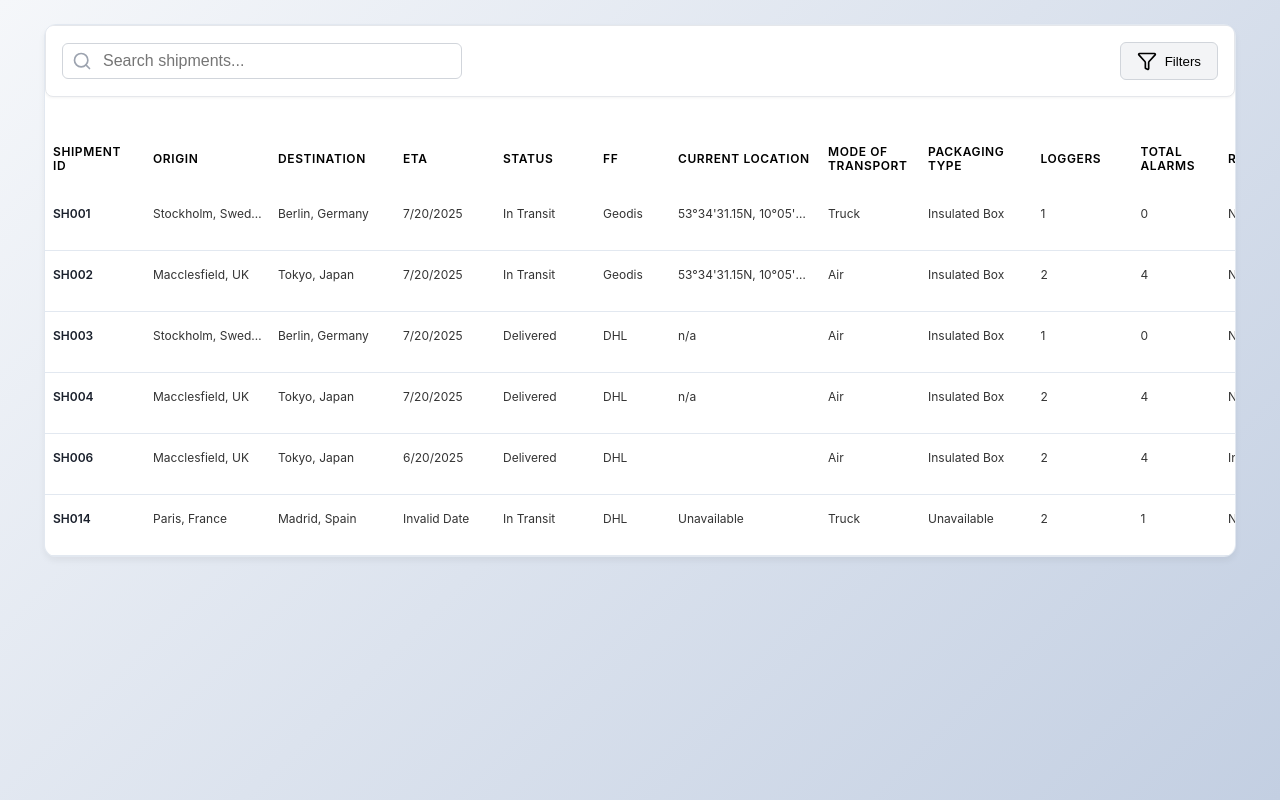
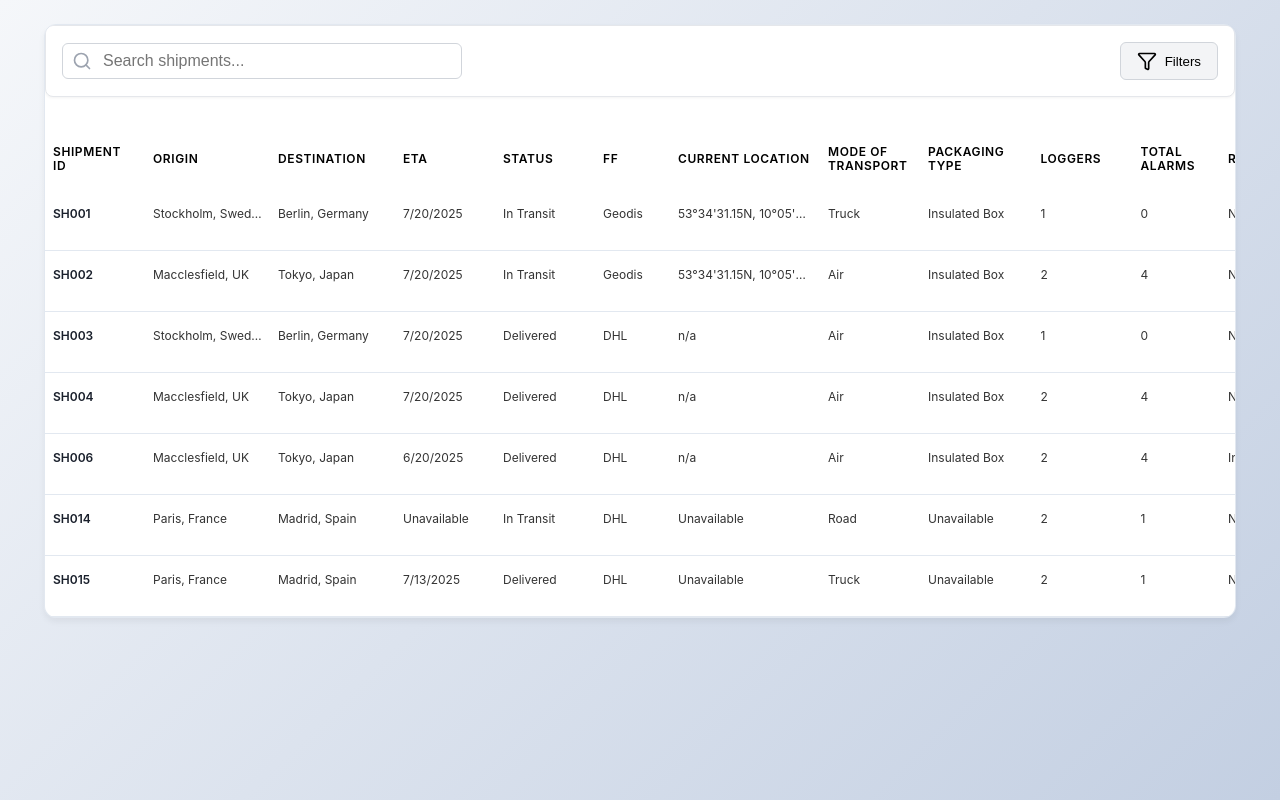
Before and after one commit to abrunoTSS/ShipmentOverviewPrototype, a React (Vite) app: page / in a window 1280 px wide. Built offline with nearby package versions, Linux system fonts and the light colour scheme.

Commit message:
working code

```diff
--- a/src/components/LoggerDashboard.tsx
+++ b/src/components/LoggerDashboard.tsx
@@ -24,15 +24,31 @@ const LoggerDashboard: React.FC<LoggerDashboardProps> = ({ shipment, logger, isO
       <div className={`milestone-dot ${milestone.status.toLowerCase()}`} />
       <div className="milestone-content">
         <p className="milestone-location">{milestone.location}</p>
+        {/* For SH014 and SH015, don't show the grey boxes with extra details */}
+        {!(shipment.shipmentId === "SH014" || shipment.shipmentId === "SH015") && (
           <div className="milestone-extra-details">
-          <p><strong>Arrival Time:</strong> {milestone.arrivalTime ? new Date(milestone.arrivalTime).toLocaleString() : 'N/A'}</p>
+            {/* Only show arrival time if it exists and is not N/A */}
+            {milestone.arrivalTime && milestone.arrivalTime !== 'N/A' && (
+              <p><strong>Arrival Time:</strong> {new Date(milestone.arrivalTime).toLocaleString()}</p>
+            )}
+            {/* Only show departed time if it exists */}
             {milestone.departedTime && (
-            <p><strong>Departed Time:</strong> {milestone.departedTime ? new Date(milestone.departedTime).toLocaleString() : 'N/A'}</p>
+              <p><strong>Departed Time:</strong> {new Date(milestone.departedTime).toLocaleString()}</p>
             )}
+            {/* Only show status if it's not Alert */}
+            {milestone.status && milestone.status !== 'Alert' && (
               <p><strong>Status:</strong> {milestone.status}</p>
+            )}
+            {/* Only show transport if transportMode and vehicleNumber exist and are not empty */}
+            {milestone.transportMode && milestone.vehicleNumber && milestone.transportMode !== '' && milestone.vehicleNumber !== '' && (
               <p><strong>Transport:</strong> {milestone.transportMode} ({milestone.vehicleNumber})</p>
+            )}
+            {/* Only show weather if it exists and is not empty */}
+            {milestone.weatherConditions && milestone.weatherConditions !== '' && (
               <p><strong>Weather:</strong> {milestone.weatherConditions}</p>
+            )}
           </div>
+        )}
         {milestone.excursion && (
           <div className="excursion-details">
             <p><strong>Temperature Event:</strong></p>
@@ -78,17 +94,30 @@ const LoggerDashboard: React.FC<LoggerDashboardProps> = ({ shipment, logger, isO
                 <span className="info-label">Destination</span>
                 <span className="info-value">{shipment.destination}</span>
               </div>
+              {/* Only show status for shipments without error messages */}
+              {shipment.shipmentId !== "SH014" && shipment.shipmentId !== "SH015" && (
                 <div className="info-item">
                   <span className="info-label">Status</span>
                   <span className="info-value">{shipment.status}</span>
                 </div>
+              )}
+
             </div>
 
-            {/* Shipment Current Milestone Timeline - Only for In Transit shipments */}
-            {shipment.status === 'In Transit' && (
+            {/* Error message for shipments with missing milestone data */}
+            {(shipment.shipmentId === "SH014" || shipment.shipmentId === "SH015") && (
+              <div className="milestone-error" style={{ marginTop: '15px', width: '100%' }}>
+                <p className="error-message">Unable to get milestone data from {shipment.freightForwarder}. Please check if the shipment ID is correct.</p>
+              </div>
+            )}
+
+            {/* Shipment Current Milestone Timeline - Only for In Transit shipments with milestone data */}
+            {shipment.status === 'In Transit' &&
+             !(shipment.shipmentId === "SH014" || shipment.shipmentId === "SH015") &&
+             shipment.shipmentCurrentMilestone &&
+             shipment.shipmentCurrentMilestone.length > 0 && (
               <div className="shipment-milestone-container">
                 <h4 className="milestone-subtitle">Current Lane</h4>
-                {shipment.shipmentCurrentMilestone && shipment.shipmentCurrentMilestone.length > 0 ? (
                 <div className="milestone-timeline">
                   {shipment.shipmentCurrentMilestone.map((milestone, index) => (
                     <div className="milestone-item" key={index}>
@@ -103,11 +132,6 @@ const LoggerDashboard: React.FC<LoggerDashboardProps> = ({ shipment, logger, isO
                     </div>
                   ))}
                 </div>
-                ) : (
-                  <div className="milestone-error">
-                    <p className="error-message">Unable to get milestone data. Please check if the shipment number is correct and correct it if possible.</p>
-                  </div>
-                )}
               </div>
             )}
           </div>
@@ -139,13 +163,13 @@ const LoggerDashboard: React.FC<LoggerDashboardProps> = ({ shipment, logger, isO
                 <span className="info-label">Start Delay</span>
                 <span className="info-value">{logger.startDelay || '0 minute'}</span>
               </div>
-              {logger.temperature && logger.temperature !== 'N/A' && (
+              {logger.temperature && logger.temperature !== 'N/A' && logger.loggerType !== 'Web Logger 2' && (
                 <div className="info-item">
                   <span className="info-label">Temperature</span>
                   <span className="info-value">{logger.temperature}</span>
                 </div>
               )}
-              {logger.humidity && logger.humidity !== 'N/A' && (
+              {logger.humidity && logger.humidity !== 'N/A' && logger.loggerType !== 'Web Logger 2' && (
                 <div className="info-item">
                   <span className="info-label">Humidity</span>
                   <span className="info-value">{logger.humidity}</span>
--- a/src/components/LoggerTable.tsx
+++ b/src/components/LoggerTable.tsx
@@ -81,13 +81,21 @@ export function LoggerTable({ loggers, onLoggerClick, selectedLoggerId }: Logger
       id: 'temperature',
       header: 'Temp',
       accessorKey: 'temperature',
-      cell: ({ getValue }) => getValue() as string || 'N/A',
+      cell: ({ row }) => {
+        // Don't show temperature for Web Logger 2 type loggers
+        if (row.original.loggerType === 'Web Logger 2') return 'N/A';
+        return row.original.temperature || 'N/A';
+      },
     },
     {
       id: 'humidity',
       header: 'Humidity',
       accessorKey: 'humidity',
-      cell: ({ getValue }) => getValue() as string || 'N/A',
+      cell: ({ row }) => {
+        // Don't show humidity for Web Logger 2 type loggers
+        if (row.original.loggerType === 'Web Logger 2') return 'N/A';
+        return row.original.humidity || 'N/A';
+      },
     },
     {
       id: 'alarms',
--- a/src/components/ShipmentTable.tsx
+++ b/src/components/ShipmentTable.tsx
@@ -132,7 +132,13 @@ export function ShipmentTable({ shipments, expandedRow, onRowClick, onLoggerClic
       accessorKey: 'eta',
       cell: ({ getValue }) => {
         const eta = getValue() as string | null;
-        return eta ? new Date(eta).toLocaleDateString() : 'N/A';
+        // Check if eta is a valid date string or a special value like "Unavailable"
+        if (!eta) return 'N/A';
+        if (eta === 'Unavailable') return 'Unavailable';
+
+        // Try to parse as date, but handle invalid dates gracefully
+        const date = new Date(eta);
+        return isNaN(date.getTime()) ? eta : date.toLocaleDateString();
       },
     },
     {
@@ -262,10 +268,13 @@ export function ShipmentTable({ shipments, expandedRow, onRowClick, onLoggerClic
                 <tr className="nested-row">
                   <td colSpan={columns.length} className="nested-table-container">
                     <LoggerTable
-                      loggers={row.original.loggerData}
+                      loggers={row.original.loggerData.map(logger => ({
+                        ...logger,
+                        shipmentStatus: row.original.status,
+                        shipmentEta: row.original.eta
+                      }))}
                       onLoggerClick={(logger) => onLoggerClick(row.original, logger)}
                       selectedLoggerId={selectedLoggerId}
-
                     />
                   </td>
                 </tr>
--- a/src/data/Shipments.ts
+++ b/src/data/Shipments.ts
@@ -624,6 +624,7 @@ export const shipments: Shipment[] = [
         eta: "2025-06-20",
         status: "Delivered",
         freightForwarder: "DHL",
+        currentLocation: "n/a",
         modeOfTransport: "Air",
         packagingType: "Insulated Box",
         alarms: 4,
@@ -876,7 +877,7 @@ export const shipments: Shipment[] = [
         loggers: 2,
         freightForwarder: "DHL",
         currentLocation: "Unavailable",
-        modeOfTransport: "Truck",
+        modeOfTransport: "Road",
         packagingType: "Unavailable",
         alarms: 1,
         totalAlarms: 1,
@@ -922,5 +923,118 @@ export const shipments: Shipment[] = [
             }
           },
         ]
+      },
+      {
+        shipmentId: "SH015",
+        origin: "Paris, France",
+        destination: "Madrid, Spain",
+        eta: "2025-07-13",
+        status: "Delivered",
+        loggers: 2,
+        freightForwarder: "DHL",
+        currentLocation: "Unavailable",
+        modeOfTransport: "Truck",
+        packagingType: "Unavailable",
+        alarms: 1,
+        totalAlarms: 1,
+        events: 0,
+        rcas: "Not Started",
+        shipmentCurrentMilestone: [],
+        loggerData: [
+          {
+            loggerId: "WB-1015A",
+            loggerType: "Web Logger 2",
+            loggerStarted: "2025-07-10T08:00:00Z",
+            loggerEnded: "2025-07-13T08:00:00Z",
+            temperature: "N/A",
+            humidity: "N/A",
+            alarms: [
+              {
+                alarmId: 1,
+                alarmType: "temperature",
+                errorMessage: "Unable to get milestone data from FF",
+                excursionMilestones: [
+                  {
+                    location: "48.8566° N, 2.3522° E",
+                    status: "Completed",
+                    excursion: null
+                  },
+                  {
+                    location: "45.7640° N, 4.8357° E",
+                    status: "Alert",
+                    excursion: {
+                      highest: "25°C",
+                      lowest: "5°C",
+                      average: "21°C",
+                      duration: "1h 15m"
+                    }
+                  },
+                  {
+                    location: "40.4168° N, 3.7038° W",
+                    status: "Completed",
+                    excursion: null
+                  }
+                ]
+              }
+            ],
+            rootCauseAnalysis: null,
+            rootCauseAnalysisStatusDetails: null,
+            lastSeen: "2025-07-13 14:30",
+            productDetails: {
+              prodfilename: "Vaccine-X",
+              producttype: "cold chain",
+              temperatureProfile: "profile",
+              highThreshold: "10 degrees celcius",
+              lowThreshold: "2 degrees celcius"
+            }
+          },
+          {
+            loggerId: "WB-1015B",
+            loggerType: "Web Logger 2",
+            loggerStarted: "2025-07-10T08:00:00Z",
+            loggerEnded: "2025-07-13T08:00:00Z",
+            temperature: "N/A",
+            humidity: "N/A",
+            alarms: [
+              {
+                alarmId: 1,
+                alarmType: "temperature",
+                errorMessage: "Unable to get milestone data from FF",
+                excursionMilestones: [
+                  {
+                    location: "48.8566° N, 2.3522° E",
+                    status: "Completed",
+                    excursion: null
+                  },
+                  {
+                    location: "45.7640° N, 4.8357° E",
+                    status: "Alert",
+                    excursion: {
+                      highest: "24°C",
+                      lowest: "4°C",
+                      average: "20°C",
+                      duration: "1h 30m"
+                    }
+                  },
+                  {
+                    location: "40.4168° N, 3.7038° W",
+                    status: "Completed",
+                    excursion: null
+                  }
+                ]
+              }
+            ],
+            rootCauseAnalysis: null,
+            rootCauseAnalysisStatusDetails: null,
+            lastSeen: "2025-07-13 14:35",
+            productDetails: {
+              prodfilename: "Vaccine-X",
+              producttype: "cold chain",
+              temperatureProfile: "profile",
+              highThreshold: "10 degrees celcius",
+              lowThreshold: "2 degrees celcius"
+            }
+          }
+        ]
       }
 ];
```
Also changed, not shown: src/types/index.ts (+8 -7 lines). Lines whose indentation alone changed are shown as unchanged.
